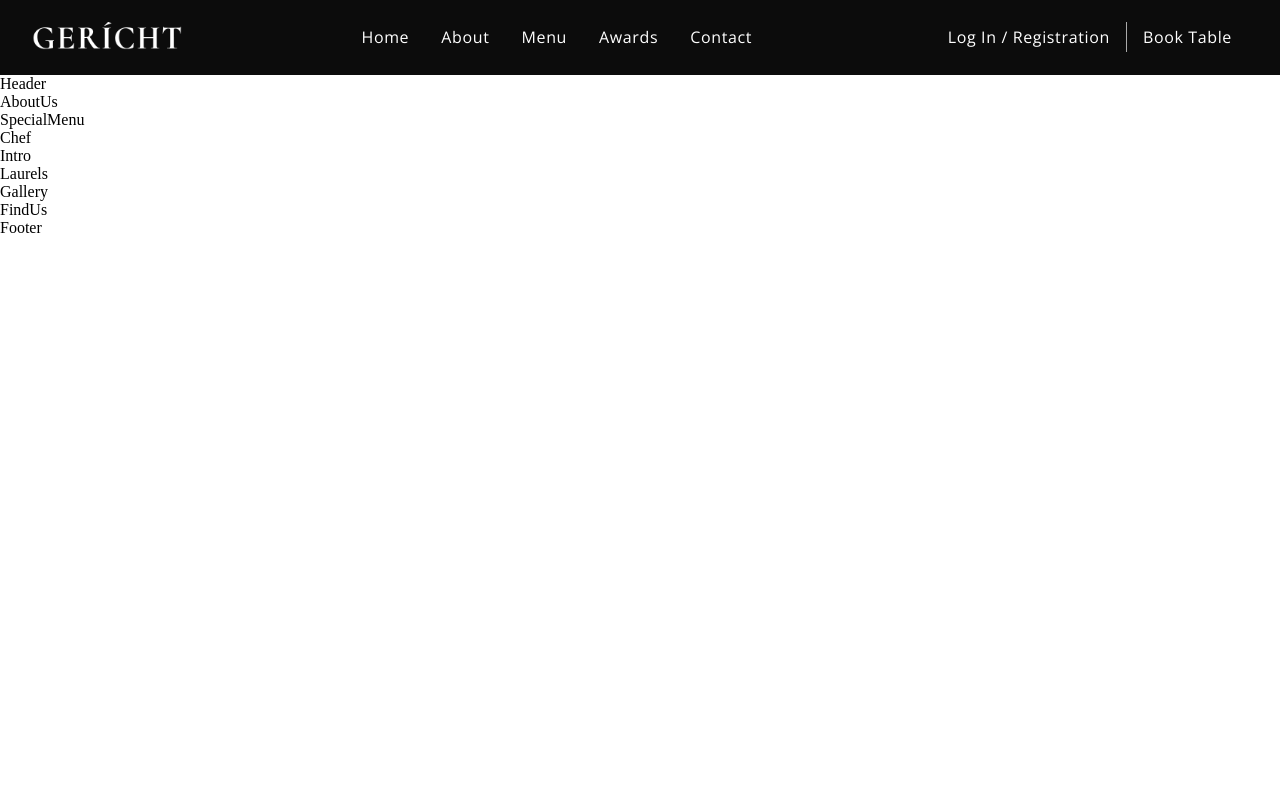
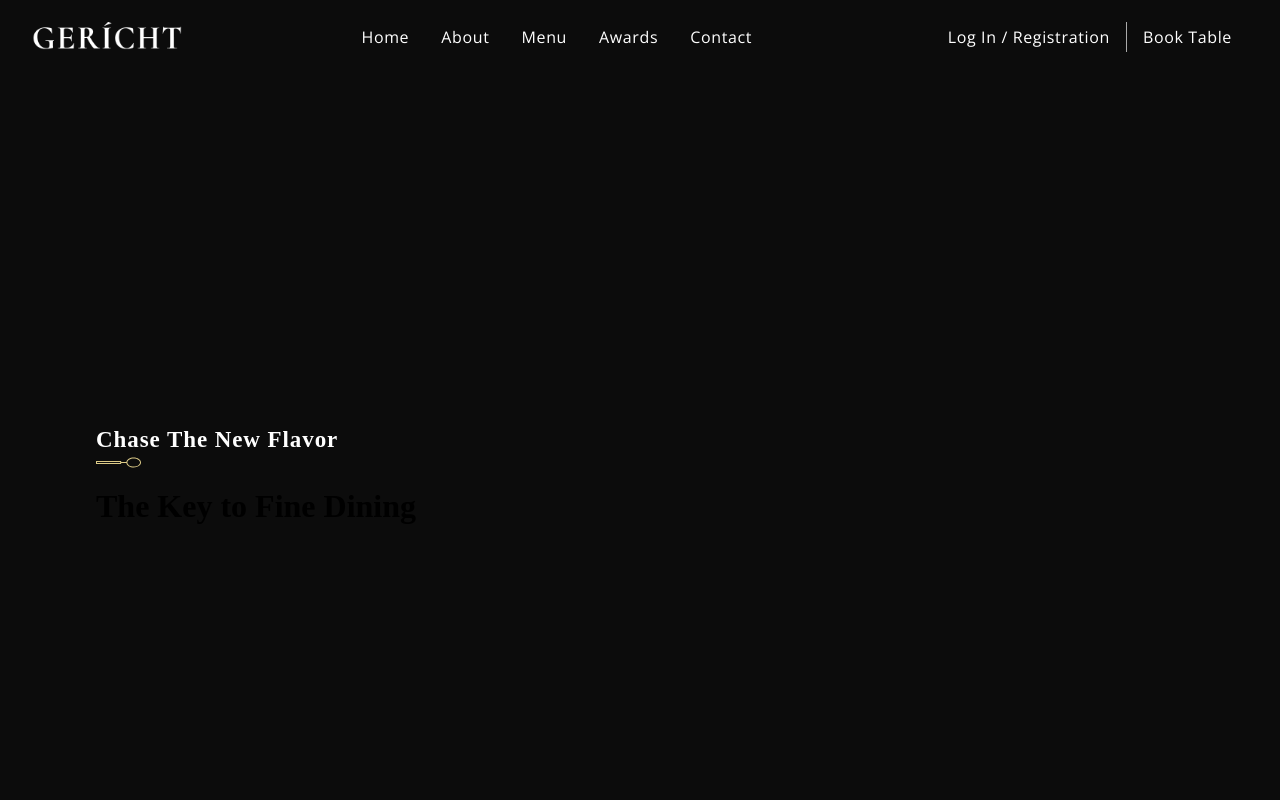
Before and after one commit to HighBornStarr/fine-dining-app, a React (Create React App) app: page / in a window 1280 px wide. Shown: the top 800 px of the page. Built offline with nearby package versions, Linux system fonts and the light colour scheme; a web font is replaced by a local one.

Commit message:
header commit

```diff
--- a/src/components/SubHeading/SubHeading.jsx
+++ b/src/components/SubHeading/SubHeading.jsx
@@ -1,8 +1,13 @@
 import React from 'react';
 
-const SubHeading = () => (
-  <div>
-    SubHeading
+import { images } from '../../constants'
+
+
+
+const SubHeading = ({title}) => (
+  <div style={{ marginBottom: '1rem'}}>
+  <p className='p__cormorant'> {title} </p>
+  <img src= {images.spoon} alt='spoon' className='spoon__img' />
   </div>
 );
 
--- a/src/container/Header/Header.css
+++ b/src/container/Header/Header.css
@@ -0,0 +1,7 @@
+.app__header {
+  background-color: var(--color-black);
+}
+
+.app__header-h1 {
+  font-family: var(--font-base);
+}
--- a/src/container/Header/Header.jsx
+++ b/src/container/Header/Header.jsx
@@ -1,10 +1,19 @@
 import React from 'react';
-
+import { SubHeading } from '../../components';
+import { images } from '../../constants';
 import './Header.css';
 
 const Header = () => (
-  <div>
-    Header
+  <div className='app__header app__wrapper section__padding' id='home'>
+  <div className='app__wrapper_info'>
+  <SubHeading title='Chase the new flavor' />
+  <h1 className='app__header-h1'>The Key to Fine Dining</h1>
+  </div>
+
+
+  <div className='app__wrapper_img'>
+
+  </div>
   </div>
 );
 
```
